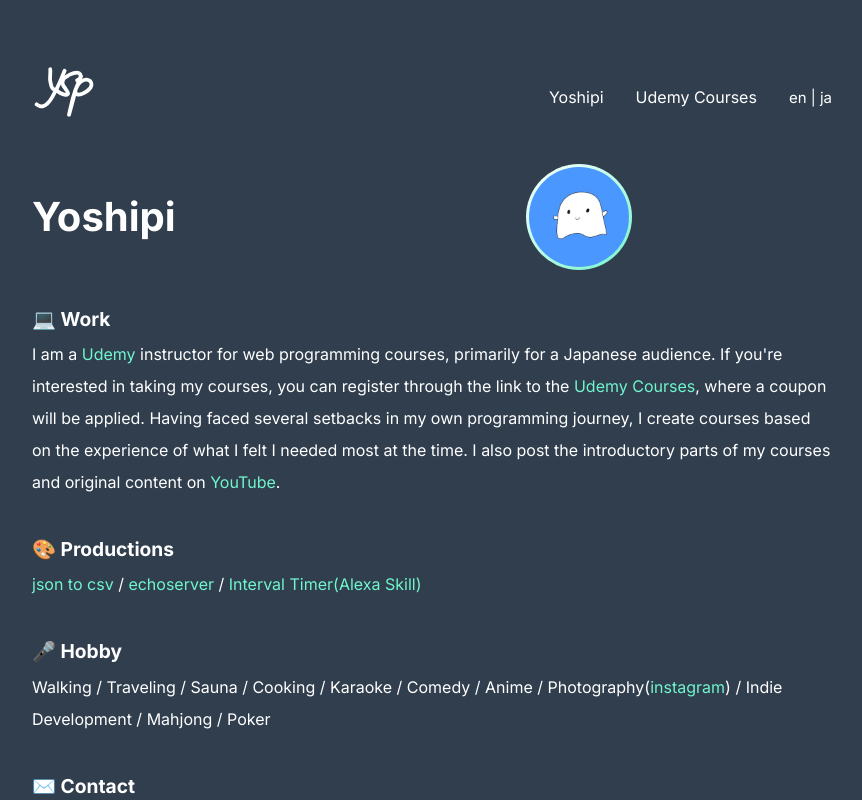
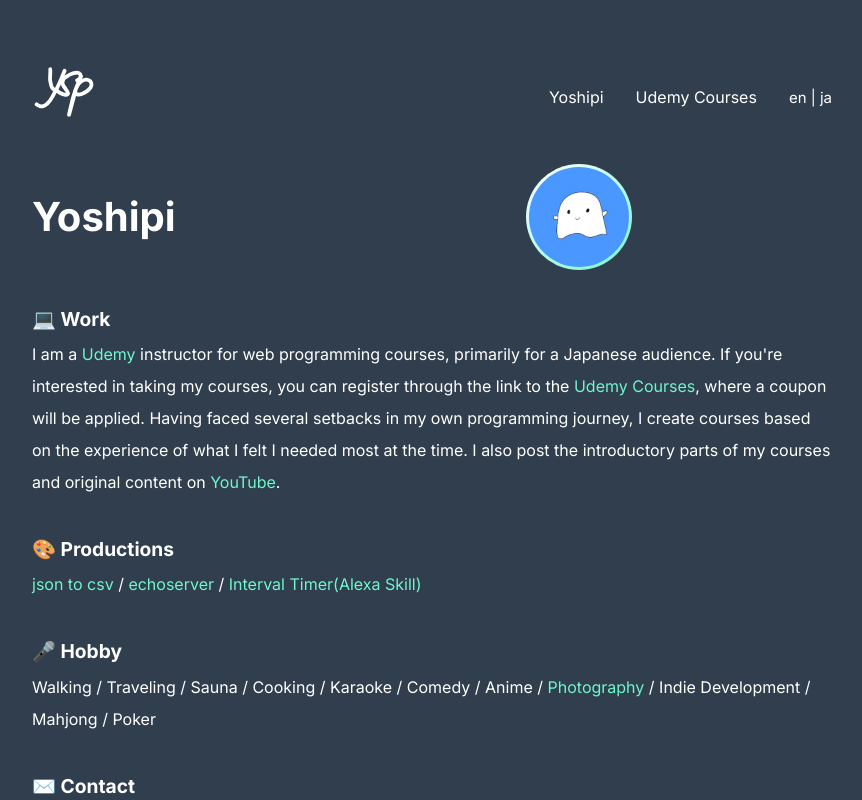
Before and after one commit to yoshi-pi/yoshipi.me, a Vue app: page /en in a window 1280 px wide. Shown: the top 800 px of the page, without its empty margins (208-1070 px from the left). Built offline with nearby package versions, Linux system fonts and the light colour scheme.

Commit message:
Update hobby section to include photography link in HomeView component

```diff
--- a/src/views/HomeView.vue
+++ b/src/views/HomeView.vue
@@ -72,16 +72,15 @@
     <section>
       <h2>🎤 Hobby</h2>
       <template v-if="isJapanese"
-        >散歩/旅行/サウナ/料理/カラオケ/お笑い/アニメ/カメラ(<a
+        >散歩/旅行/サウナ/料理/カラオケ/お笑い/アニメ/<a
           href="https://www.instagram.com/yoshipigram/"
-          >instagram</a
-        >)/個人開発/麻雀/ポーカー</template
+          >カメラ</a
+        >/個人開発/麻雀/ポーカー</template
       >
       <template v-else
-        >Walking / Traveling / Sauna / Cooking / Karaoke / Comedy / Anime / Photography(<a
-          href="https://www.instagram.com/yoshipigram/"
-          >instagram</a
-        >) / Indie Development / Mahjong / Poker</template
+        >Walking / Traveling / Sauna / Cooking / Karaoke / Comedy / Anime /
+        <a href="https://www.instagram.com/yoshipigram/">Photography</a> / Indie Development /
+        Mahjong / Poker</template
       >
     </section>
     <section>
```
